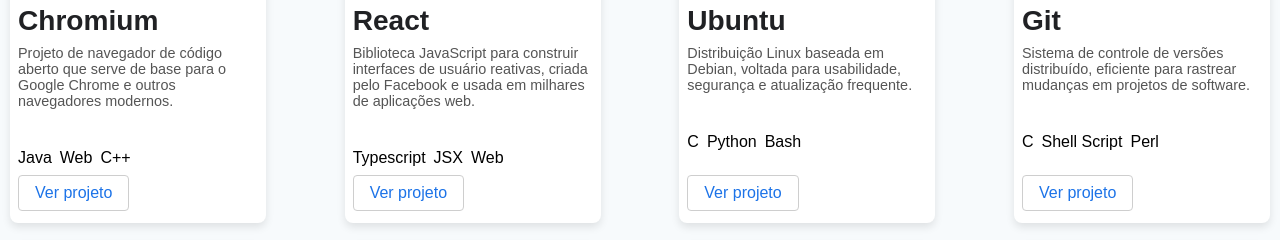
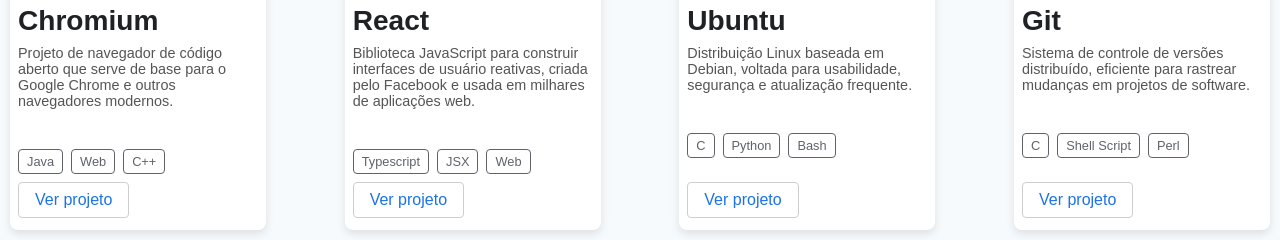
Before and after one commit to YurizinDEV/projetos-open-source, a website built with Vite: page index.html in a window 1280 px wide. Shown: the part 434-674 px from the top of the page. Built offline with nearby package versions, Linux system fonts and the light colour scheme.

Commit message:
fix: corrigir seletor de classe para tags no cartão

```diff
--- a/src/styles/main.css
+++ b/src/styles/main.css
@@ -72,7 +72,7 @@
     justify-content: flex-start;
 }
 
-.tags-card span {
+.tags-card div {
     background-color: rgb(255, 255, 255);
     border-radius: 4px;
     padding: 4px 8px;
```
